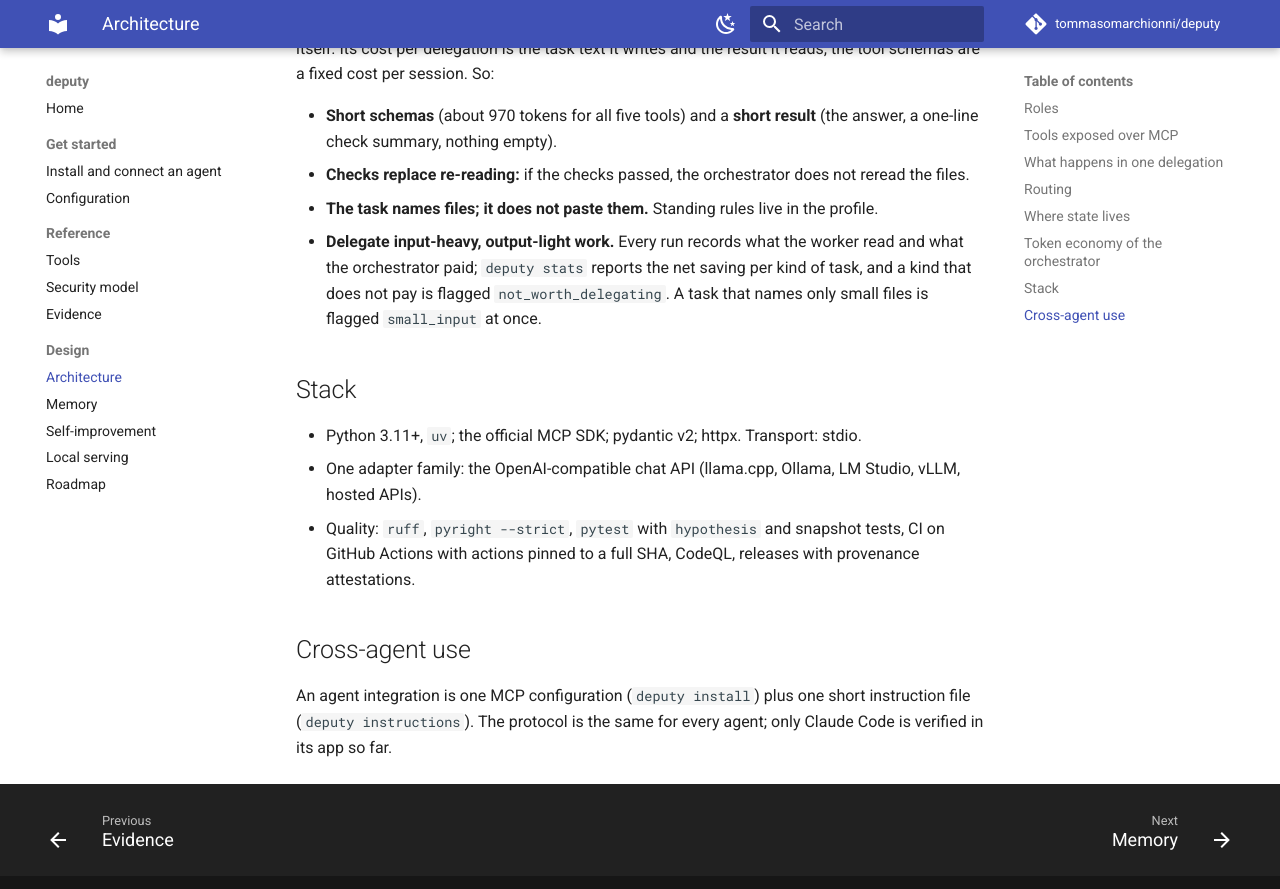
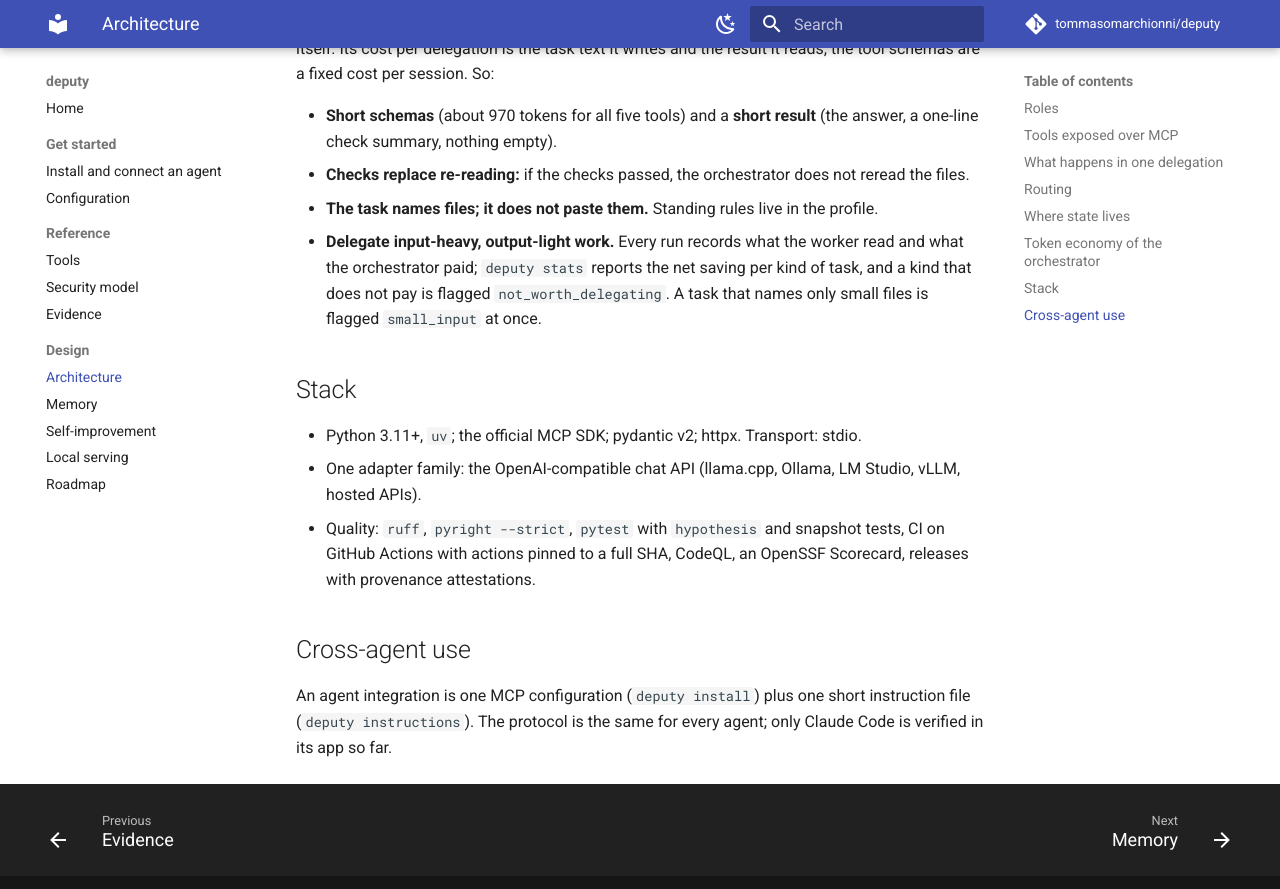
Before and after one commit to tommasomarchionni/deputy, an MkDocs documentation site: the page built from docs/architecture.md, in a window 1280 px wide and 900 px high, scrolled down 1912 px. Shown: the top 889 px of the window. Built offline with MkDocs 1.6.1 and Material for MkDocs 9.7.7, drawn with Linux system fonts in a browser that asks for light colours; comment, search, counter and statistics services are not loaded.

Commit message:
ci: a task issue form, area and priority in every form, and an OpenSSF Scorecard (#117)
* ci: a task issue form, area and priority in every form, and an OpenSSF Scorecard

* test: narrow optional regex matches in the issue form test

---------

Co-authored-by: Tommaso Marchionni <8122764+tommasomarchionni@users.noreply.github.com>

```diff
--- a/docs/architecture.md
+++ b/docs/architecture.md
@@ -75,7 +75,8 @@ fixed cost per session. So:
 - One adapter family: the OpenAI-compatible chat API (llama.cpp, Ollama, LM Studio, vLLM, hosted
   APIs).
 - Quality: `ruff`, `pyright --strict`, `pytest` with `hypothesis` and snapshot tests, CI on GitHub
-  Actions with actions pinned to a full SHA, CodeQL, releases with provenance attestations.
+  Actions with actions pinned to a full SHA, CodeQL, an OpenSSF Scorecard, releases with provenance
+  attestations.
 
 ## Cross-agent use
 
```
Also changed, not shown: CONTRIBUTING.md (+2 -1 lines), README.md (+1 -0 lines), 5 other files.
